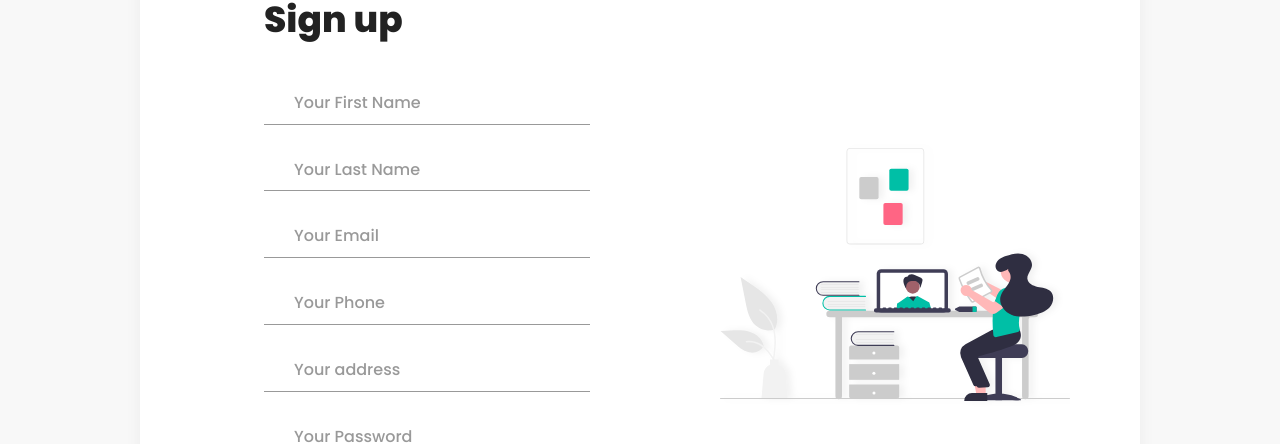
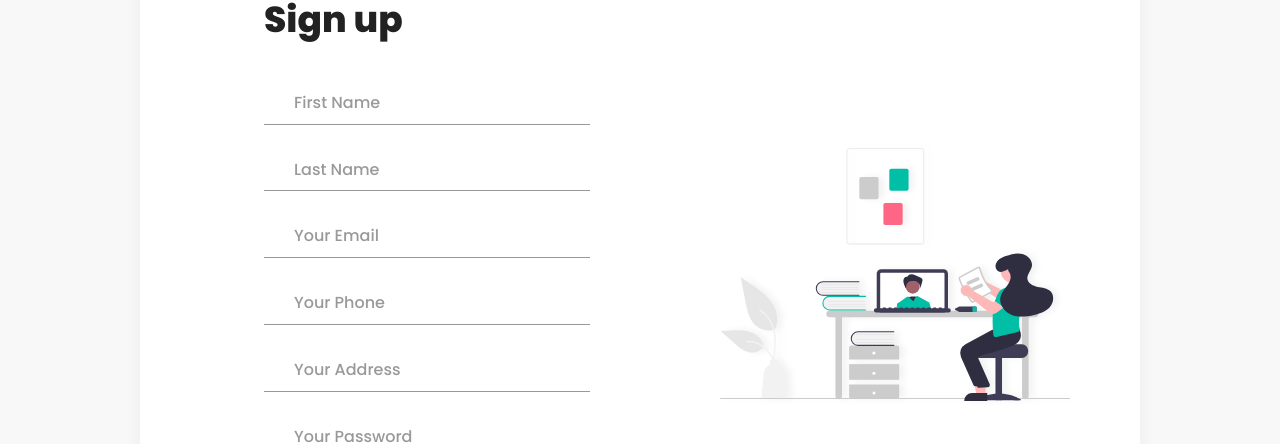
Before and after one commit to piyushgupta-29/Assignment, a React (Create React App) app in the folder Reactjs/: page /signup in a window 1280 px wide. Shown: the part 209-653 px from the top of the page. Built offline with nearby package versions, Linux system fonts and the light colour scheme.

Commit message:
Update Signup.js

```diff
--- a/Reactjs/src/components/Signup.js
+++ b/Reactjs/src/components/Signup.js
@@ -5,7 +5,7 @@ import signpic from "../images/signup.svg";
 const Signup = () => {
     const history = useHistory();
     const [user, setUser] = useState({
-        first_name: "",last_name: "", email: "", phone: "", address: "", password: "", cpassword: ""
+        first_name: "", last_name:"", email: "", phone: "", address: "", password: "", cpassword: ""
     });
 
     let name, value;
@@ -23,24 +23,25 @@ const Signup = () => {
         e.preventDefault();
 
         const { first_name, last_name, email, phone, address, password, cpassword } = user;
-
+        console.log('clicked register');
         const res = await fetch("/register", {
             method: "POST",
             headers: {
                 "Content-Type": "application/json"
             },
             body: JSON.stringify({
-                name, email, phone, work, password, cpassword
+                first_name, last_name, email, phone, address, password, cpassword
             })
         });
 
         const data = await res.json();
-
+        console.log('data');
         // I need to change the data to res
         if (data.status === 422 || !data) {
             window.alert("INvalid Registration");
             console.log("INvalid Registration");
         } else {
+            console.log('registration successfull');
              window.alert(" Registration Successfull");
             console.log("Successfull Registration");
 
@@ -62,10 +63,10 @@ const Signup = () => {
                                     <label htmlFor="name">
                                         <i className="zmdi zmdi-account material-icons-name"></i>
                                     </label>
-                                    <input type="text" name="firstname" id="firstname" autocomplete="off"
+                                    <input type="text" name="first_name" id="name" autocomplete="off"
                                         value={user.first_name}
                                         onChange={handleInputs}
-                                        placeholder="Your First Name"
+                                        placeholder="First Name"
                                     />
                                 </div>
 
@@ -73,10 +74,10 @@ const Signup = () => {
                                     <label htmlFor="name">
                                         <i className="zmdi zmdi-account material-icons-name"></i>
                                     </label>
-                                    <input type="text" name="lastname" id="lastname" autocomplete="off"
+                                    <input type="text" name="last_name" id="name" autocomplete="off"
                                         value={user.last_name}
                                         onChange={handleInputs}
-                                        placeholder="Your Last Name"
+                                        placeholder="Last Name"
                                     />
                                 </div>
 
@@ -102,14 +103,14 @@ const Signup = () => {
                                     />
                                 </div>
 
-                                <div className="form-group">
+                                 <div className="form-group">
                                     <label htmlFor="address">
-                                        <i className="zmdi zmdi-address material-icons-name"></i>
+                                        <i className="zmdi zmdi-slideshow material-icons-name"></i>
                                     </label>
-                                    <input type="address" name="address" id="address" autoComplete="off"
+                                    <input type="text" name="address" id="work" autoComplete="off"
                                         value={user.address}
                                         onChange={handleInputs}
-                                        placeholder="Your address"
+                                        placeholder="Your Address"
                                     />
                                 </div>
 
```
